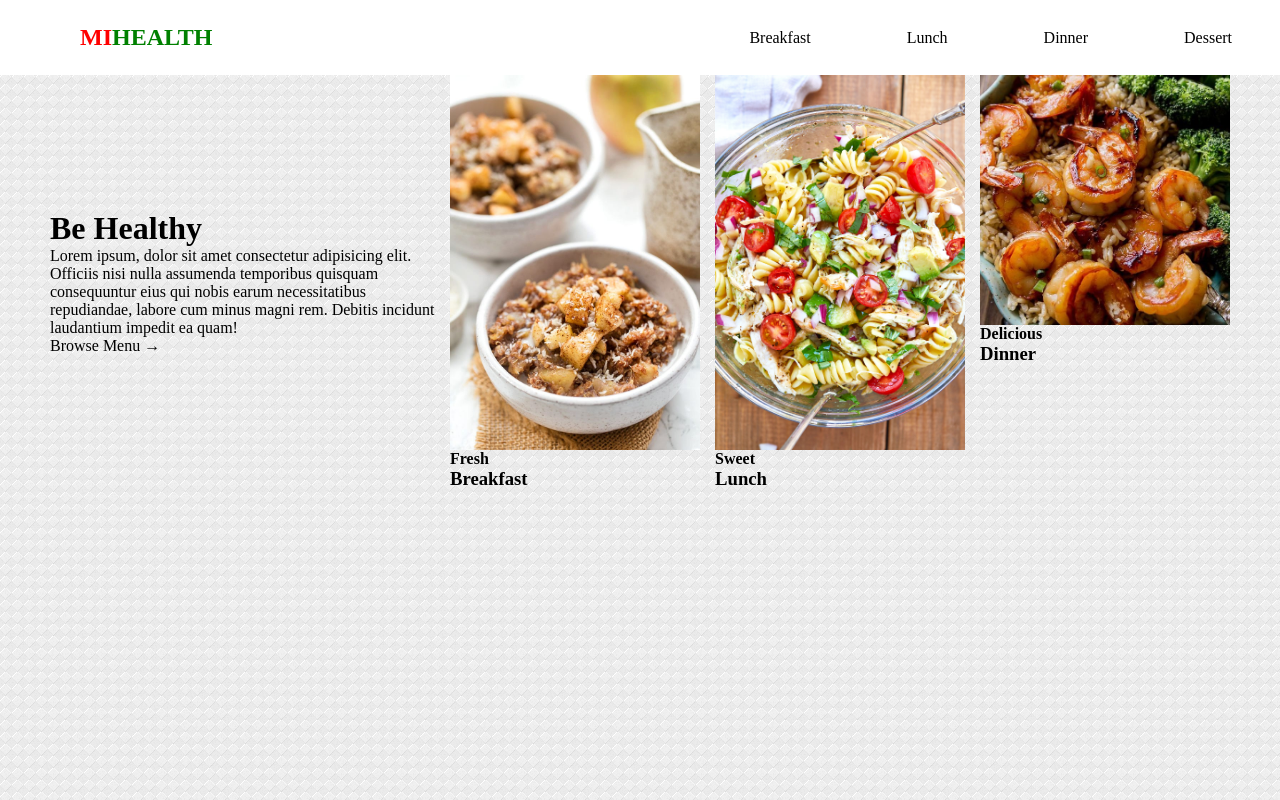
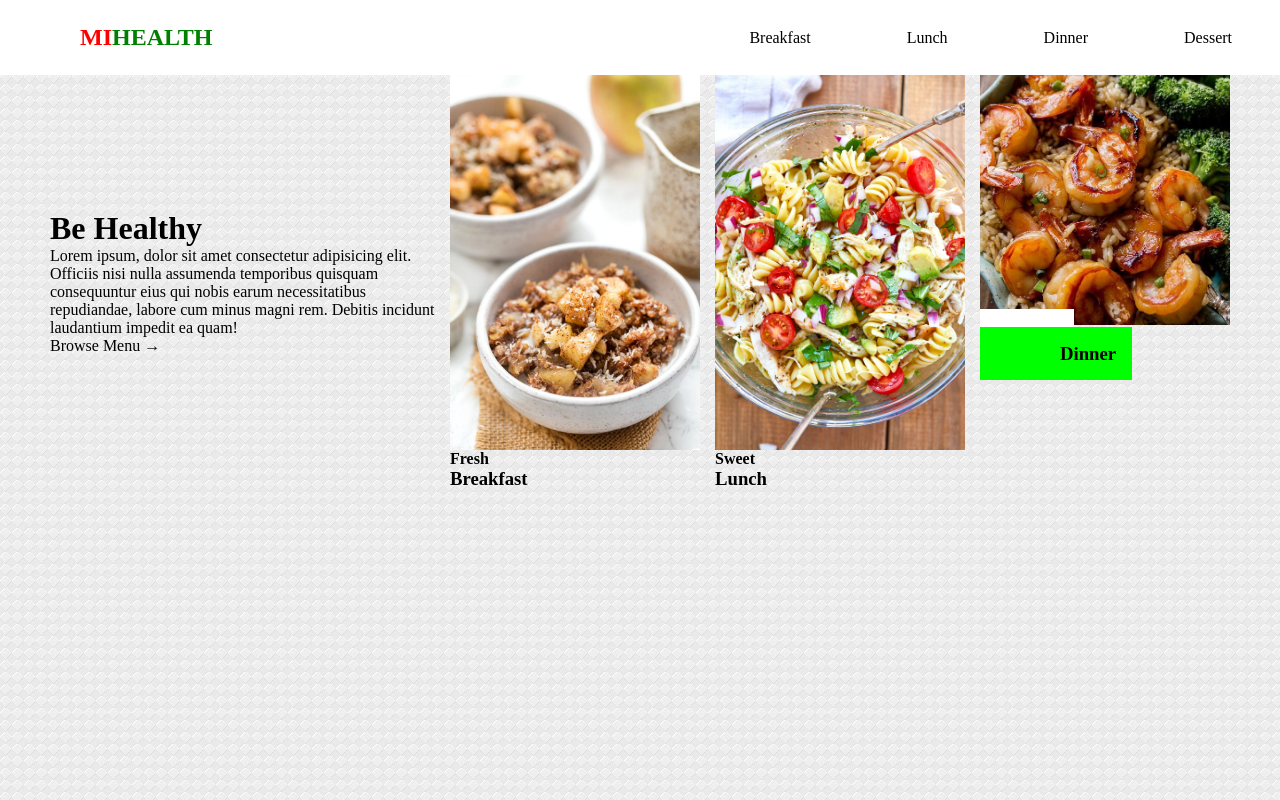
Before and after one commit to Mtec-DrewIvey/MiHealth, a plain HTML site: page index.html in a window 1280 px wide. Drawn offline with Linux system fonts and the light colour scheme.

Commit message:
css troubleshooting Tue Jan 16 10:14:27 MST 2024

```diff
--- a/index.html
+++ b/index.html
@@ -40,8 +40,8 @@
             </div>
             <div class="meal">
                 <img src="images/Shrimp-Broccoli.jpeg" alt="Closeup of grilled shrimp on bed of rice and broccoli">
-                <h4>Delicious</h4>
-                <h3>Dinner</h3>
+                <h4><span class="white-accent">Delicious</span></h4>
+                <h3><span class="green-accent">Dinner</span></h3>
             </div>
         </div>
     </div>
--- a/styles.css
+++ b/styles.css
@@ -6,7 +6,7 @@
 }
 
 html {
-    hanging-punctuation: first last;
+    hanging-punctuation: first last; /* Not great support, won't break site though*/
     /* color-scheme: light dark; */
 }
 
@@ -91,13 +91,26 @@ header ul li a:visited {
     display: flex;
     justify-content: center;
     align-items: center;
-    margin: auto;
+    margin: auto auto;
 }
 
 .meals {
     display: grid;
+    grid-template-columns: 250px 250px 250px;
     gap: 15px;
     justify-content: center;
     align-content: center;
-    grid-template-columns: 250px 250px 250px;
 }
+
+h3, h4 {
+    display: block;
+}
+
+.white-accent {
+    background-color: #fff;
+    padding: 1rem;
+}
+.green-accent {
+    background-color: lime;
+    padding: 1rem 1rem 1rem 5rem;
+}
```
